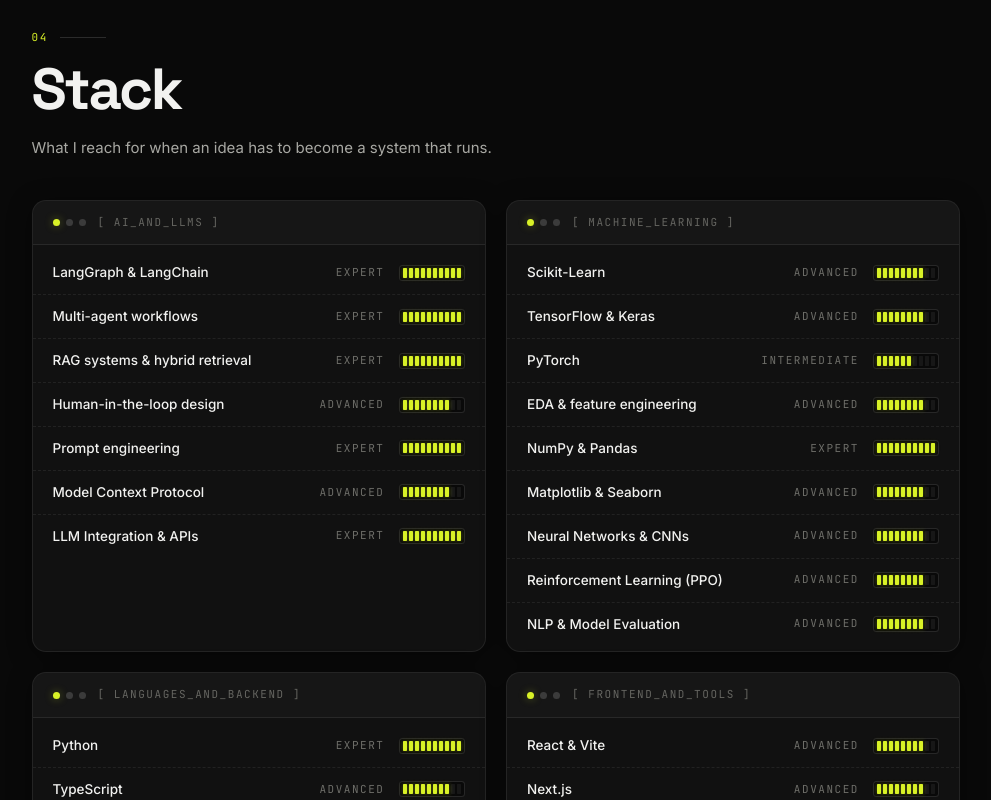
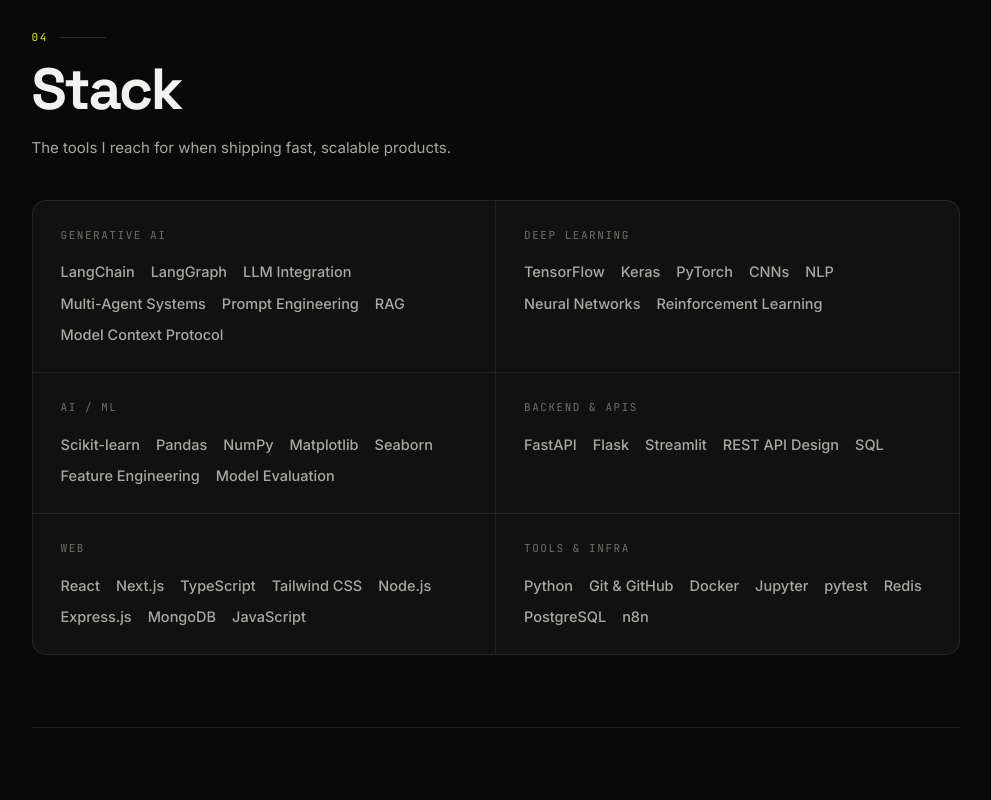
Before and after one commit to farhan-hash404/Final_PortFolio, a React (Vite) app: page / in a window 1280 px wide. Shown: the part 6460-7260 px from the top of the page, without its empty margins (276-1267 px from the left). Built offline with nearby package versions, Linux system fonts and the light colour scheme.

Commit message:
stack_updation

```diff
--- a/src/data/content.js
+++ b/src/data/content.js
@@ -304,60 +304,69 @@
 
 export const stack = [
   {
-    tag: 'ai_and_llms',
-    label: 'AI & LLMs',
+    group: 'Generative AI',
     items: [
-      { name: 'LangGraph & LangChain', level: 'EXPERT', score: 10 },
-      { name: 'Multi-agent workflows', level: 'EXPERT', score: 10 },
-      { name: 'RAG systems & hybrid retrieval', level: 'EXPERT', score: 10 },
-      { name: 'Human-in-the-loop design', level: 'ADVANCED', score: 8 },
-      { name: 'Prompt engineering', level: 'EXPERT', score: 10 },
-      { name: 'Model Context Protocol', level: 'ADVANCED', score: 8 },
-      { name: 'LLM Integration & APIs', level: 'EXPERT', score: 10 },
+      'LangChain',
+      'LangGraph',
+      'LLM Integration',
+      'Multi-Agent Systems',
+      'Prompt Engineering',
+      'RAG',
+      'Model Context Protocol',
     ],
   },
   {
-    tag: 'machine_learning',
-    label: 'Machine Learning',
+    group: 'Deep Learning',
     items: [
-      { name: 'Scikit-Learn', level: 'ADVANCED', score: 8 },
-      { name: 'TensorFlow & Keras', level: 'ADVANCED', score: 8 },
-      { name: 'PyTorch', level: 'INTERMEDIATE', score: 6 },
-      { name: 'EDA & feature engineering', level: 'ADVANCED', score: 8 },
-      { name: 'NumPy & Pandas', level: 'EXPERT', score: 10 },
-      { name: 'Matplotlib & Seaborn', level: 'ADVANCED', score: 8 },
-      { name: 'Neural Networks & CNNs', level: 'ADVANCED', score: 8 },
-      { name: 'Reinforcement Learning (PPO)', level: 'ADVANCED', score: 8 },
-      { name: 'NLP & Model Evaluation', level: 'ADVANCED', score: 8 },
+      'TensorFlow',
+      'Keras',
+      'PyTorch',
+      'CNNs',
+      'NLP',
+      'Neural Networks',
+      'Reinforcement Learning',
     ],
   },
   {
-    tag: 'languages_and_backend',
-    label: 'Languages & Backend',
+    group: 'AI / ML',
     items: [
-      { name: 'Python', level: 'EXPERT', score: 10 },
-      { name: 'TypeScript', level: 'ADVANCED', score: 8 },
-      { name: 'SQL & PostgreSQL', level: 'ADVANCED', score: 8 },
-      { name: 'FastAPI', level: 'EXPERT', score: 10 },
-      { name: 'Express.js & Node.js', level: 'ADVANCED', score: 8 },
-      { name: 'REST API Design & Flask', level: 'ADVANCED', score: 8 },
-      { name: 'Redis & Celery', level: 'ADVANCED', score: 8 },
-      { name: 'MongoDB', level: 'ADVANCED', score: 8 },
+      'Scikit-learn',
+      'Pandas',
+      'NumPy',
+      'Matplotlib',
+      'Seaborn',
+      'Feature Engineering',
+      'Model Evaluation',
     ],
   },
   {
-    tag: 'frontend_and_tools',
-    label: 'Frontend & Tools',
+    group: 'Backend & APIs',
+    items: ['FastAPI', 'Flask', 'Streamlit', 'REST API Design', 'SQL'],
+  },
+  {
+    group: 'Web',
     items: [
-      { name: 'React & Vite', level: 'ADVANCED', score: 8 },
-      { name: 'Next.js', level: 'ADVANCED', score: 8 },
-      { name: 'Tailwind CSS', level: 'ADVANCED', score: 8 },
-      { name: 'Streamlit', level: 'EXPERT', score: 10 },
-      { name: 'Git & GitHub', level: 'ADVANCED', score: 8 },
-      { name: 'Docker & Containers', level: 'ADVANCED', score: 8 },
-      { name: 'pytest', level: 'INTERMEDIATE', score: 6 },
-      { name: 'MoviePy & Jupyter', level: 'ADVANCED', score: 8 },
-      { name: 'n8n Automation', level: 'ADVANCED', score: 8 },
+      'React',
+      'Next.js',
+      'TypeScript',
+      'Tailwind CSS',
+      'Node.js',
+      'Express.js',
+      'MongoDB',
+      'JavaScript',
+    ],
+  },
+  {
+    group: 'Tools & Infra',
+    items: [
+      'Python',
+      'Git & GitHub',
+      'Docker',
+      'Jupyter',
+      'pytest',
+      'Redis',
+      'PostgreSQL',
+      'n8n',
     ],
   },
 ]
--- a/src/sections/Stack.css
+++ b/src/sections/Stack.css
@@ -6,200 +6,78 @@
 .stack__grid {
   display: grid;
   grid-template-columns: repeat(2, minmax(0, 1fr));
-  gap: 20px;
-  margin-top: 30px;
 }
 
-.stack__card {
-  display: flex;
-  flex-direction: column;
-  background: var(--panel);
-  border: 1px solid var(--line);
-  border-radius: var(--radius);
-  overflow: hidden;
-  box-shadow: 0 4px 24px rgba(0, 0, 0, 0.4);
-  transition:
-    border-color 0.35s var(--ease),
-    box-shadow 0.35s var(--ease);
+.stack__cell {
+  padding: 26px 28px;
+  border-right: 1px solid var(--line);
+  border-bottom: 1px solid var(--line);
+  transition: background 0.35s var(--ease);
 }
-
-.stack__card:hover {
-  border-color: var(--line-accent);
-  box-shadow: 0 16px 44px -16px rgba(0, 0, 0, 0.7), 0 0 28px -10px var(--accent-glow);
-}
-
-.stack__cardHeader {
-  display: flex;
-  align-items: center;
-  gap: 12px;
-  padding: 13px 20px;
-  border-bottom: 1px solid var(--line);
+.stack__cell:hover {
   background: rgba(255, 255, 255, 0.02);
 }
 
-.stack__dots {
-  display: flex;
-  align-items: center;
-  gap: 6px;
+/* strip the outer edges so the card border isn't doubled */
+.stack__cell:nth-child(2n) {
+  border-right: none;
+}
+.stack__cell:nth-last-child(-n + 2) {
+  border-bottom: none;
 }
 
-.stack__dot {
-  width: 7px;
-  height: 7px;
-  border-radius: 50%;
-  background: rgba(255, 255, 255, 0.16);
-}
-
-.stack__dot.is-active {
-  background: var(--accent);
-  box-shadow: 0 0 8px var(--accent-glow);
-}
-
-.stack__cardTag {
-  font-family: var(--font-mono);
-  font-size: 11.5px;
-  letter-spacing: 0.06em;
+.stack__group {
+  font-size: 11px;
   color: var(--accent);
-  opacity: 0.9;
 }
 
 .stack__items {
   display: flex;
-  flex-direction: column;
-  padding: 6px 0;
+  flex-wrap: wrap;
+  gap: 8px 16px;
+  margin-top: 16px;
 }
 
-.stack__row {
-  display: flex;
-  align-items: center;
-  justify-content: space-between;
-  gap: 14px;
-  padding: 12px 20px;
-  border-bottom: 1px dashed rgba(255, 255, 255, 0.07);
-  transition: background 0.2s var(--ease);
+.stack__item {
+  position: relative;
+  font-size: 14.5px;
+  font-weight: 500;
+  color: var(--ink-2);
+  transition: color 0.25s var(--ease);
+  cursor: default;
+}
+.stack__item::after {
+  content: '';
+  position: absolute;
+  left: 0;
+  bottom: -3px;
+  width: 0;
+  height: 1px;
+  background: var(--accent);
+  transition: width 0.3s var(--ease);
+}
+.stack__item:hover {
+  color: var(--ink);
+}
+.stack__item:hover::after {
+  width: 100%;
 }
 
-.stack__row:last-child {
-  border-bottom: none;
-}
-
-.stack__row:hover {
-  background: rgba(255, 255, 255, 0.028);
-}
-
-.stack__name {
-  font-family: var(--font-body);
-  font-size: 13.5px;
-  font-weight: 500;
-  color: var(--ink);
-  transition: color 0.2s var(--ease);
-  line-height: 1.4;
-}
-
-.stack__row:hover .stack__name {
-  color: #ffffff;
-}
-
-.stack__status {
-  display: flex;
-  align-items: center;
-  gap: 14px;
-  flex-shrink: 0;
-}
-
-.stack__level {
-  font-family: var(--font-mono);
-  font-size: 10px;
-  letter-spacing: 0.1em;
-  color: var(--ink-3);
-  text-transform: uppercase;
-  min-width: 96px;
-  text-align: right;
-  transition: color 0.2s var(--ease);
-}
-
-.stack__row:hover .stack__level {
-  color: var(--accent);
-}
-
-/* 10-segment glowing progress bar matching the reference terminal */
-.stack__meter {
-  display: inline-flex;
-  align-items: center;
-  gap: 2.5px;
-  padding: 2.5px 3.5px;
-  background: rgba(0, 0, 0, 0.45);
-  border: 1px solid rgba(255, 255, 255, 0.12);
-  border-radius: 3.5px;
-  height: 16px;
-  box-sizing: border-box;
-}
-
-.stack__segment {
-  width: 3.5px;
-  height: 10px;
-  border-radius: 0.8px;
-  background: rgba(255, 255, 255, 0.06);
-  transition:
-    background 0.25s var(--ease),
-    box-shadow 0.25s var(--ease);
-}
-
-.stack__segment.is-filled {
-  background: var(--accent);
-  box-shadow: 0 0 5px var(--accent-glow);
-}
-
-.stack__row:hover .stack__segment.is-filled {
-  background: #eaff47;
-  box-shadow: 0 0 8px var(--accent-glow);
-}
-
-@media (max-width: 900px) {
+@media (max-width: 700px) {
   .stack__grid {
     grid-template-columns: 1fr;
-    gap: 16px;
+  }
+  .stack__cell,
+  .stack__cell:nth-child(2n) {
+    border-right: none;
+  }
+  .stack__cell {
+    border-bottom: 1px solid var(--line);
+  }
+  .stack__cell:last-child {
+    border-bottom: none;
+  }
+  .stack__cell:nth-last-child(2) {
+    border-bottom: 1px solid var(--line);
   }
 }
-
-@media (max-width: 540px) {
-  .stack__cardHeader {
-    padding: 11px 14px;
-  }
-
-  .stack__row {
-    padding: 10px 14px;
-    gap: 10px;
-  }
-
-  .stack__name {
-    font-size: 12.5px;
-  }
-
-  .stack__status {
-    gap: 8px;
-  }
-
-  .stack__level {
-    font-size: 9px;
-    min-width: 75px;
-    letter-spacing: 0.06em;
-  }
-
-  .stack__meter {
-    padding: 2px;
-    gap: 1.5px;
-    height: 14px;
-  }
-
-  .stack__segment {
-    width: 2.8px;
-    height: 9px;
-  }
-}
-
-@media (max-width: 380px) {
-  .stack__level {
-    display: none;
-  }
-}
--- a/src/sections/Stack.jsx
+++ b/src/sections/Stack.jsx
@@ -3,61 +3,29 @@
 import { useSpotlight } from '../hooks/usePointer'
 import './Stack.css'
 
-function StackCard({ group }) {
+export default function Stack() {
   const spot = useSpotlight()
 
-  return (
-    <div className="stack__card card spotlight" {...spot}>
-      <div className="stack__cardHeader">
-        <div className="stack__dots">
-          <span className="stack__dot is-active" />
-          <span className="stack__dot" />
-          <span className="stack__dot" />
-        </div>
-        <span className="stack__cardTag mono">[ {group.tag} ]</span>
-      </div>
-
-      <div className="stack__items">
-        {group.items.map((it) => (
-          <div className="stack__row" key={it.name}>
-            <span className="stack__name">{it.name}</span>
-            <div className="stack__status">
-              <span className="stack__level mono">{it.level}</span>
-              <div
-                className="stack__meter"
-                role="progressbar"
-                aria-label={`${it.name} proficiency: ${it.level}`}
-                aria-valuenow={it.score}
-                aria-valuemin="0"
-                aria-valuemax="10"
-              >
-                {Array.from({ length: 10 }).map((_, i) => (
-                  <span
-                    key={i}
-                    className={`stack__segment ${i < it.score ? 'is-filled' : ''}`}
-                  />
-                ))}
-              </div>
-            </div>
-          </div>
-        ))}
-      </div>
-    </div>
-  )
-}
-
-export default function Stack() {
   return (
     <section id="stack" className="stack">
       <SectionHead
         num="04"
         title="Stack"
-        blurb="What I reach for when an idea has to become a system that runs."
+        blurb="The tools I reach for when shipping fast, scalable products."
       />
 
-      <div className="stack__grid reveal">
-        {stack.map((group) => (
-          <StackCard key={group.tag} group={group} />
+      <div className="stack__grid card spotlight reveal" {...spot}>
+        {stack.map((g) => (
+          <div className="stack__cell" key={g.group}>
+            <p className="stack__group mono">{g.group}</p>
+            <div className="stack__items">
+              {g.items.map((it) => (
+                <span className="stack__item" key={it}>
+                  {it}
+                </span>
+              ))}
+            </div>
+          </div>
         ))}
       </div>
     </section>
```
